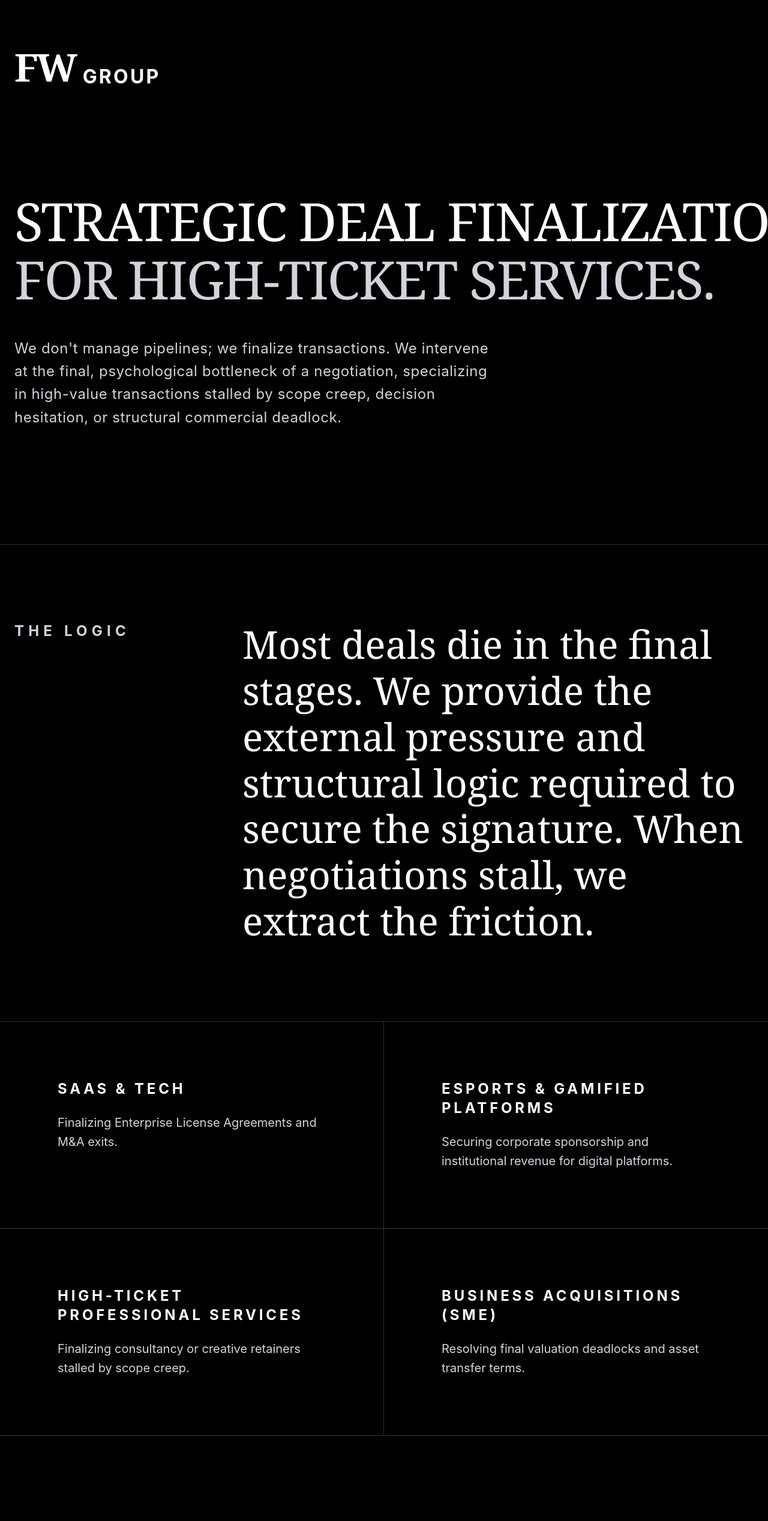
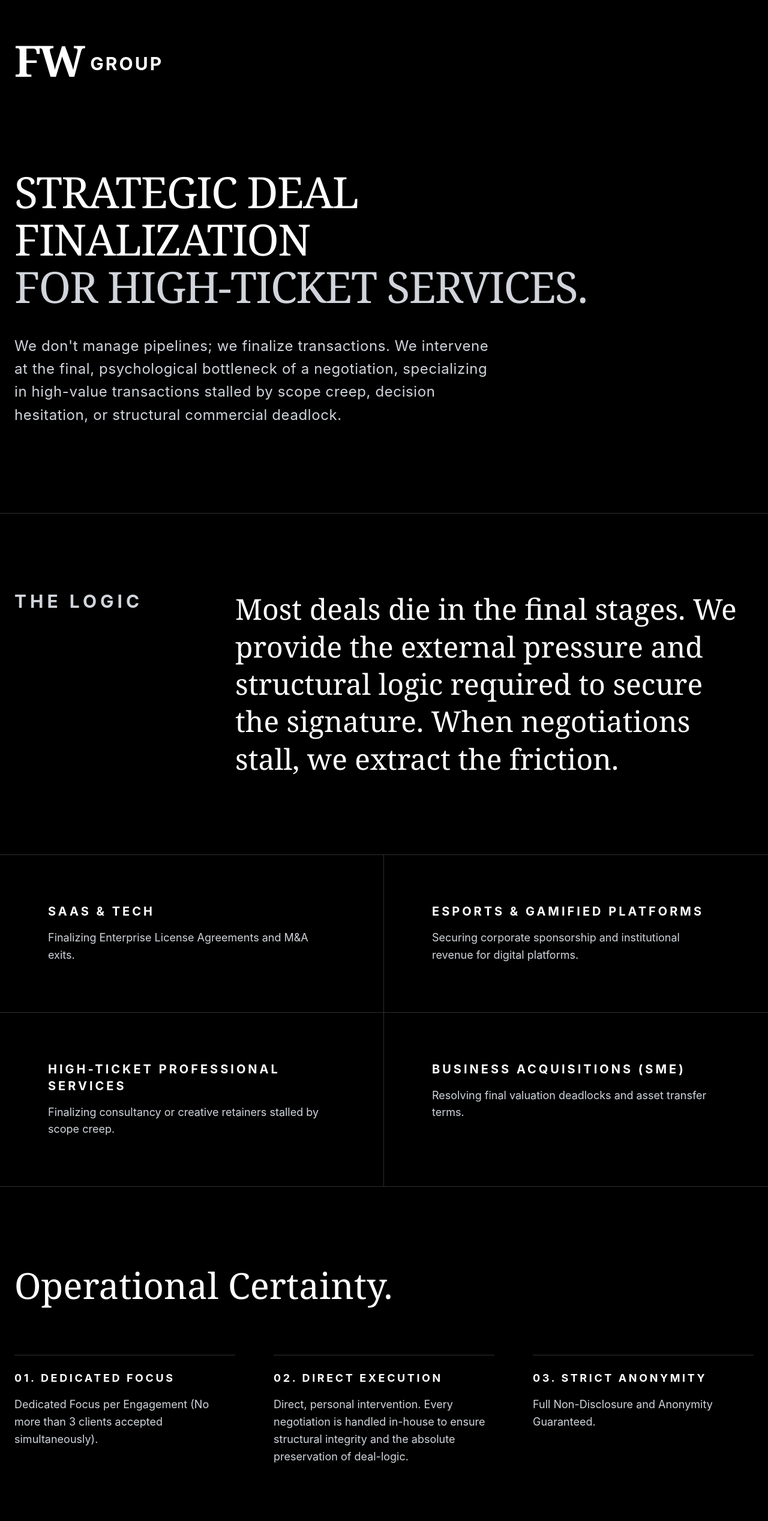
Before and after one commit to ferasfw/fw-group-landing, a Next.js app: page / in a window 1280 px wide. Shown: the top 2535 px of the page at 60% size. Built offline with nearby package versions, Linux system fonts and the light colour scheme.

Commit message:
restore correct spacing hierarchy and resolve typographic proportions

```diff
--- a/app/page.tsx
+++ b/app/page.tsx
@@ -1,83 +1,82 @@
 export default function Home() {
   return (
-    <div className="min-h-screen bg-[#000000] text-[#D1D5DB] font-sans antialiased selection:bg-[#FFFFFF] selection:text-[#000000] [text-rendering:optimizeLegibility] overflow-x-hidden">
+    <div className="min-h-screen bg-[#000000] text-[#D1D5DB] font-sans antialiased selection:bg-[#FFFFFF] selection:text-[#000000] [text-rendering:optimizeLegibility]">
 
       {/* Navigation / Header - Precision CSS Logo */}
-      <nav className="w-full px-6 pt-20 pb-12 flex justify-center md:justify-start max-w-7xl mx-auto">
-        {/* Math Alignment: items-start forces top alignment. FW is 4rem. GROUP is 2rem with a 2rem top margin, placing its top edge exactly at the horizontal midline of FW. */}
-        <div className="inline-flex items-start select-none">
-          <span className="text-[4rem] font-serif font-black tracking-tighter text-[#FFFFFF] leading-none">
+      <nav className="w-full px-6 pt-16 pb-8 flex justify-center md:justify-start max-w-7xl mx-auto">
+        <div className="flex items-center select-none">
+          <span className="text-5xl md:text-6xl lg:text-7xl font-serif font-black tracking-tighter text-[#FFFFFF] leading-none">
             FW
           </span>
-          <span className="text-[2rem] font-sans font-bold tracking-[0.1em] ml-3 text-[#FFFFFF] uppercase leading-none mt-[2rem]">
+          <span className="text-xl md:text-2xl lg:text-3xl font-sans font-bold tracking-[0.1em] ml-3 text-[#FFFFFF] uppercase leading-none mt-2 md:mt-3">
             Group
           </span>
         </div>
       </nav>
 
-      {/* Hero Section - Strict 2-Line Architecture */}
-      <header className="px-6 py-24 md:py-32 w-full max-w-7xl mx-auto flex flex-col items-start text-left border-b border-[#2F2F2F]">
-        <h1 className="text-[6.5vw] md:text-6xl lg:text-[5.5rem] font-serif font-normal text-[#FFFFFF] leading-[1.1] tracking-tight mb-12 uppercase w-full">
-          <span className="block whitespace-nowrap">Strategic Deal Finalization</span>
-          <span className="block text-[#D1D5DB] whitespace-nowrap">for high-ticket services.</span>
+      {/* Hero Section - Restored Spacing & 2-Line Architecture */}
+      <header className="px-6 py-20 md:py-28 w-full max-w-7xl mx-auto flex flex-col items-start text-left border-b border-[#2F2F2F]">
+        <h1 className="text-4xl md:text-5xl lg:text-6xl xl:text-7xl font-serif font-normal text-[#FFFFFF] leading-[1.1] tracking-tight max-w-[1000px] mb-10 uppercase">
+          <span className="block">Strategic Deal Finalization</span>
+          <span className="block text-[#D1D5DB]">for high-ticket services.</span>
         </h1>
-        <p className="text-lg md:text-2xl font-sans font-normal text-[#D1D5DB] tracking-wide max-w-[800px] leading-[1.6] mb-16">
+        <p className="text-base md:text-xl lg:text-2xl font-sans font-normal text-[#D1D5DB] tracking-wide max-w-[800px] leading-[1.6] mb-8">
           We don't manage pipelines; we finalize transactions. We intervene at the final, psychological bottleneck of a negotiation, specializing in high-value transactions stalled by scope creep, decision hesitation, or structural commercial deadlock.
         </p>
       </header>
 
-      {/* The Logic (The Red Zone / Manifesto) - Inverted Hierarchy */}
-      <section className="px-6 py-32 w-full max-w-7xl mx-auto border-b border-[#2F2F2F]">
-        <div className="flex flex-col md:flex-row gap-12 md:gap-24 items-start">
+      {/* The Logic (The Red Zone / Manifesto) - Refined Hierarchy */}
+      <section className="px-6 py-24 md:py-32 w-full max-w-7xl mx-auto border-b border-[#2F2F2F]">
+        <div className="flex flex-col md:flex-row gap-10 md:gap-20 items-start">
           <div className="w-full md:w-1/4">
-            <h2 className="text-xl md:text-2xl font-sans font-bold tracking-[0.3em] uppercase text-[#D1D5DB]">
+            <h2 className="text-2xl md:text-3xl font-sans font-bold tracking-[0.2em] uppercase text-[#D1D5DB]">
               The Logic
             </h2>
           </div>
           <div className="w-full md:w-3/4">
-            <h3 className="text-4xl md:text-[3.5rem] lg:text-[4rem] font-serif font-normal text-[#FFFFFF] leading-[1.2]">
+            <h3 className="text-3xl md:text-4xl lg:text-5xl font-serif font-normal text-[#FFFFFF] leading-[1.3]">
               Most deals die in the final stages. We provide the external pressure and structural logic required to secure the signature. When negotiations stall, we extract the friction.
             </h3>
           </div>
         </div>
       </section>
 
-      {/* Sector-Agnostic Expertise Grid (Heavy Minimalist) */}
+      {/* Sector-Agnostic Expertise Grid */}
       <section className="w-full max-w-7xl mx-auto border-b border-[#2F2F2F]">
         <div className="grid grid-cols-1 md:grid-cols-2">
 
-          <div className="p-12 md:p-24 border-b md:border-b-0 md:border-r border-[#2F2F2F] flex flex-col justify-start">
-            <h4 className="text-xl md:text-2xl font-bold tracking-[0.2em] uppercase text-[#FFFFFF] mb-6">
+          <div className="p-10 md:p-16 lg:p-20 border-b md:border-b-0 md:border-r border-[#2F2F2F] flex flex-col justify-start">
+            <h4 className="text-lg md:text-xl font-bold tracking-[0.2em] uppercase text-[#FFFFFF] mb-4">
               SaaS & Tech
             </h4>
-            <p className="text-[#D1D5DB] leading-[1.6] text-lg md:text-xl">
+            <p className="text-[#D1D5DB] leading-[1.6] text-base md:text-lg">
               Finalizing Enterprise License Agreements and M&A exits.
             </p>
           </div>
 
-          <div className="p-12 md:p-24 border-b md:border-b-0 border-[#2F2F2F] flex flex-col justify-start">
-            <h4 className="text-xl md:text-2xl font-bold tracking-[0.2em] uppercase text-[#FFFFFF] mb-6">
+          <div className="p-10 md:p-16 lg:p-20 border-b md:border-b-0 border-[#2F2F2F] flex flex-col justify-start">
+            <h4 className="text-lg md:text-xl font-bold tracking-[0.2em] uppercase text-[#FFFFFF] mb-4">
               Esports & Gamified Platforms
             </h4>
-            <p className="text-[#D1D5DB] leading-[1.6] text-lg md:text-xl">
+            <p className="text-[#D1D5DB] leading-[1.6] text-base md:text-lg">
               Securing corporate sponsorship and institutional revenue for digital platforms.
             </p>
           </div>
 
-          <div className="p-12 md:p-24 border-b md:border-b-0 md:border-r md:border-t border-[#2F2F2F] flex flex-col justify-start">
-            <h4 className="text-xl md:text-2xl font-bold tracking-[0.2em] uppercase text-[#FFFFFF] mb-6">
+          <div className="p-10 md:p-16 lg:p-20 border-b md:border-b-0 md:border-r md:border-t border-[#2F2F2F] flex flex-col justify-start">
+            <h4 className="text-lg md:text-xl font-bold tracking-[0.2em] uppercase text-[#FFFFFF] mb-4">
               High-Ticket Professional Services
             </h4>
-            <p className="text-[#D1D5DB] leading-[1.6] text-lg md:text-xl">
+            <p className="text-[#D1D5DB] leading-[1.6] text-base md:text-lg">
               Finalizing consultancy or creative retainers stalled by scope creep.
             </p>
           </div>
 
-          <div className="p-12 md:p-24 border-b md:border-b-0 md:border-t border-[#2F2F2F] flex flex-col justify-start">
-            <h4 className="text-xl md:text-2xl font-bold tracking-[0.2em] uppercase text-[#FFFFFF] mb-6">
+          <div className="p-10 md:p-16 lg:p-20 border-b md:border-b-0 md:border-t border-[#2F2F2F] flex flex-col justify-start">
+            <h4 className="text-lg md:text-xl font-bold tracking-[0.2em] uppercase text-[#FFFFFF] mb-4">
               Business Acquisitions (SME)
             </h4>
-            <p className="text-[#D1D5DB] leading-[1.6] text-lg md:text-xl">
+            <p className="text-[#D1D5DB] leading-[1.6] text-base md:text-lg">
               Resolving final valuation deadlocks and asset transfer terms.
             </p>
           </div>
@@ -86,37 +85,37 @@ export default function Home() {
       </section>
 
       {/* Operational Certainty */}
-      <section className="px-6 py-32 w-full max-w-7xl mx-auto border-b border-[#2F2F2F]">
-        <div className="mb-24 flex flex-col items-start">
-          <h2 className="text-4xl md:text-7xl font-serif font-normal text-[#FFFFFF] leading-[1.2]">
+      <section className="px-6 py-24 md:py-32 w-full max-w-7xl mx-auto border-b border-[#2F2F2F]">
+        <div className="mb-16 md:mb-20 flex flex-col items-start">
+          <h2 className="text-3xl md:text-5xl lg:text-6xl font-serif font-normal text-[#FFFFFF] leading-[1.2]">
             Operational Certainty.
           </h2>
         </div>
 
-        <div className="flex flex-col md:flex-row items-start justify-between gap-16 md:gap-24">
-          <div className="flex flex-col border-t border-[#2F2F2F] pt-8 w-full">
-            <span className="text-lg md:text-xl tracking-[0.2em] uppercase text-[#FFFFFF] font-bold mb-6">
+        <div className="flex flex-col md:flex-row items-start justify-between gap-12 md:gap-16">
+          <div className="flex flex-col border-t border-[#2F2F2F] pt-6 w-full">
+            <span className="text-base md:text-lg tracking-[0.2em] uppercase text-[#FFFFFF] font-bold mb-4">
               01. Dedicated Focus
             </span>
-            <span className="text-[#D1D5DB] leading-[1.6] text-lg md:text-xl">
+            <span className="text-[#D1D5DB] leading-[1.6] text-base md:text-lg">
               Dedicated Focus per Engagement (No more than 3 clients accepted simultaneously).
             </span>
           </div>
 
-          <div className="flex flex-col border-t border-[#2F2F2F] pt-8 w-full">
-            <span className="text-lg md:text-xl tracking-[0.2em] uppercase text-[#FFFFFF] font-bold mb-6">
+          <div className="flex flex-col border-t border-[#2F2F2F] pt-6 w-full">
+            <span className="text-base md:text-lg tracking-[0.2em] uppercase text-[#FFFFFF] font-bold mb-4">
               02. Direct Execution
             </span>
-            <span className="text-[#D1D5DB] leading-[1.6] text-lg md:text-xl">
+            <span className="text-[#D1D5DB] leading-[1.6] text-base md:text-lg">
               Direct, personal intervention. Every negotiation is handled in-house to ensure structural integrity and the absolute preservation of deal-logic.
             </span>
           </div>
 
-          <div className="flex flex-col border-t border-[#2F2F2F] pt-8 w-full">
-            <span className="text-lg md:text-xl tracking-[0.2em] uppercase text-[#FFFFFF] font-bold mb-6">
+          <div className="flex flex-col border-t border-[#2F2F2F] pt-6 w-full">
+            <span className="text-base md:text-lg tracking-[0.2em] uppercase text-[#FFFFFF] font-bold mb-4">
               03. Strict Anonymity
             </span>
-            <span className="text-[#D1D5DB] leading-[1.6] text-lg md:text-xl">
+            <span className="text-[#D1D5DB] leading-[1.6] text-base md:text-lg">
               Full Non-Disclosure and Anonymity Guaranteed.
             </span>
           </div>
@@ -124,11 +123,11 @@ export default function Home() {
       </section>
 
       {/* The Intake Gate (Live Formspree Integration) */}
-      <section className="px-6 py-32 w-full max-w-5xl mx-auto flex flex-col items-start text-left">
-        <h2 className="text-[5vw] md:text-4xl lg:text-5xl font-serif font-normal text-[#FFFFFF] tracking-[0.05em] mb-8 uppercase whitespace-nowrap">
+      <section className="px-6 py-24 md:py-32 w-full max-w-5xl mx-auto flex flex-col items-start text-left">
+        <h2 className="text-3xl md:text-4xl lg:text-5xl font-serif font-normal text-[#FFFFFF] tracking-[0.05em] mb-6 uppercase">
           Request Operational Support
         </h2>
-        <p className="text-lg md:text-xl text-[#D1D5DB] font-sans tracking-wide leading-relaxed max-w-3xl mb-24">
+        <p className="text-base md:text-lg lg:text-xl text-[#D1D5DB] font-sans tracking-wide leading-relaxed max-w-3xl mb-16">
           All applications are confidential. We review for complex deadlocks and critical 'Red Zone' factors.
         </p>
 
@@ -136,42 +135,42 @@ export default function Home() {
         <form
           action="https://formspree.io/f/xgoroljy"
           method="POST"
-          className="w-full flex flex-col gap-16 text-left"
+          className="w-full flex flex-col gap-12 text-left"
         >
-          <div className="flex flex-col md:flex-row gap-16 w-full">
+          <div className="flex flex-col md:flex-row gap-12 w-full">
             <div className="flex flex-col w-full md:w-1/2">
-              <label htmlFor="name" className="text-sm md:text-base tracking-[0.2em] uppercase text-[#D1D5DB] mb-4 font-bold">Name / Company</label>
+              <label htmlFor="name" className="text-xs md:text-sm tracking-[0.2em] uppercase text-[#D1D5DB] mb-3 font-bold">Name / Company</label>
               <input
                 type="text"
                 id="name"
                 name="name"
                 required
-                className="w-full bg-transparent border-b-2 border-[#2F2F2F] py-4 text-[#FFFFFF] text-2xl focus:outline-none focus:border-[#FFFFFF] transition-colors rounded-none placeholder-[#333333]"
+                className="w-full bg-transparent border-b-2 border-[#2F2F2F] py-3 text-[#FFFFFF] text-xl focus:outline-none focus:border-[#FFFFFF] transition-colors rounded-none placeholder-[#333333]"
                 placeholder="Your Name or Entity"
               />
             </div>
 
             <div className="flex flex-col w-full md:w-1/2">
-              <label htmlFor="email" className="text-sm md:text-base tracking-[0.2em] uppercase text-[#D1D5DB] mb-4 font-bold">Email Address</label>
+              <label htmlFor="email" className="text-xs md:text-sm tracking-[0.2em] uppercase text-[#D1D5DB] mb-3 font-bold">Email Address</label>
               <input
                 type="email"
                 id="email"
                 name="email"
                 required
-                className="w-full bg-transparent border-b-2 border-[#2F2F2F] py-4 text-[#FFFFFF] text-2xl focus:outline-none focus:border-[#FFFFFF] transition-colors rounded-none placeholder-[#333333]"
+                className="w-full bg-transparent border-b-2 border-[#2F2F2F] py-3 text-[#FFFFFF] text-xl focus:outline-none focus:border-[#FFFFFF] transition-colors rounded-none placeholder-[#333333]"
                 placeholder="contact@company.com"
               />
             </div>
           </div>
 
-          <div className="flex flex-col md:flex-row gap-16 w-full">
+          <div className="flex flex-col md:flex-row gap-12 w-full">
             <div className="flex flex-col w-full md:w-1/2">
-              <label htmlFor="industry" className="text-sm md:text-base tracking-[0.2em] uppercase text-[#D1D5DB] mb-4 font-bold">Primary Industry</label>
+              <label htmlFor="industry" className="text-xs md:text-sm tracking-[0.2em] uppercase text-[#D1D5DB] mb-3 font-bold">Primary Industry</label>
               <select
                 id="industry"
                 name="industry"
                 required
-                className="w-full bg-transparent border-b-2 border-[#2F2F2F] py-4 text-[#FFFFFF] text-2xl focus:outline-none focus:border-[#FFFFFF] transition-colors appearance-none rounded-none cursor-pointer"
+                className="w-full bg-transparent border-b-2 border-[#2F2F2F] py-3 text-[#FFFFFF] text-xl focus:outline-none focus:border-[#FFFFFF] transition-colors appearance-none rounded-none cursor-pointer"
               >
                 <option value="" className="bg-[#000000] text-[#D1D5DB]">Select Industry...</option>
                 <option value="SaaS / Tech" className="bg-[#000000] text-[#FFFFFF]">SaaS / Tech</option>
@@ -183,12 +182,12 @@ export default function Home() {
             </div>
 
             <div className="flex flex-col w-full md:w-1/2">
-              <label htmlFor="value" className="text-sm md:text-base tracking-[0.2em] uppercase text-[#D1D5DB] mb-4 font-bold">Estimated Contract Value (USD)</label>
+              <label htmlFor="value" className="text-xs md:text-sm tracking-[0.2em] uppercase text-[#D1D5DB] mb-3 font-bold">Estimated Contract Value (USD)</label>
               <select
                 id="value"
                 name="value"
                 required
-                className="w-full bg-transparent border-b-2 border-[#2F2F2F] py-4 text-[#FFFFFF] text-2xl focus:outline-none focus:border-[#FFFFFF] transition-colors appearance-none rounded-none cursor-pointer"
+                className="w-full bg-transparent border-b-2 border-[#2F2F2F] py-3 text-[#FFFFFF] text-xl focus:outline-none focus:border-[#FFFFFF] transition-colors appearance-none rounded-none cursor-pointer"
               >
                 <option value="" className="bg-[#000000] text-[#D1D5DB]">Select Value...</option>
                 <option value="Under $100k" className="bg-[#000000] text-[#FFFFFF]">Under $100k</option>
@@ -199,21 +198,21 @@ export default function Home() {
             </div>
           </div>
 
-          <div className="flex flex-col w-full mb-8">
-            <label htmlFor="deadlock" className="text-sm md:text-base tracking-[0.2em] uppercase text-[#D1D5DB] mb-4 font-bold">Describe the Current Negotiation Gridlock</label>
+          <div className="flex flex-col w-full mb-6">
+            <label htmlFor="deadlock" className="text-xs md:text-sm tracking-[0.2em] uppercase text-[#D1D5DB] mb-3 font-bold">Describe the Current Negotiation Gridlock</label>
             <textarea
               id="deadlock"
               name="deadlock_description"
               rows={4}
               required
-              className="w-full bg-transparent border-b-2 border-[#2F2F2F] py-4 text-[#FFFFFF] text-xl md:text-2xl focus:outline-none focus:border-[#FFFFFF] transition-colors resize-none rounded-none placeholder-[#333333]"
+              className="w-full bg-transparent border-b-2 border-[#2F2F2F] py-3 text-[#FFFFFF] text-xl focus:outline-none focus:border-[#FFFFFF] transition-colors resize-none rounded-none placeholder-[#333333]"
               placeholder="e.g., Scope creep, decision hesitation, valuation deadlock..."
             ></textarea>
           </div>
 
           <button
             type="submit"
-            className="w-full border-2 border-[#FFFFFF] bg-[#FFFFFF] text-[#000000] px-12 py-8 text-lg md:text-xl font-bold tracking-[0.2em] uppercase hover:bg-transparent hover:text-[#FFFFFF] transition-all duration-500 cursor-pointer"
+            className="w-full border-2 border-[#FFFFFF] bg-[#FFFFFF] text-[#000000] px-10 py-6 text-base md:text-lg font-bold tracking-[0.2em] uppercase hover:bg-transparent hover:text-[#FFFFFF] transition-all duration-500 cursor-pointer"
           >
             Application For Representation
           </button>
@@ -221,12 +220,12 @@ export default function Home() {
       </section>
 
       {/* Structured Memorandum Footer Section */}
-      <div className="w-full flex flex-col items-center text-center pt-16 pb-[80px]">
+      <div className="w-full flex flex-col items-center text-center pt-8 pb-[80px]">
         {/* Subtle Horizontal Anchor Line */}
         <div className="w-[80px] h-[2px] bg-[#333333] mx-auto mb-[40px]"></div>
 
         <footer className="flex flex-col items-center justify-center font-sans">
-          <span className="text-lg md:text-xl tracking-[0.2em] lowercase text-[#FFFFFF]">
+          <span className="text-base md:text-lg tracking-[0.2em] lowercase text-[#FFFFFF]">
             feras@thefwgroup.co
           </span>
           <span className="mt-[16px] text-[#D1D5DB] font-serif font-normal tracking-[0.1em] text-sm md:text-base text-center">
```
